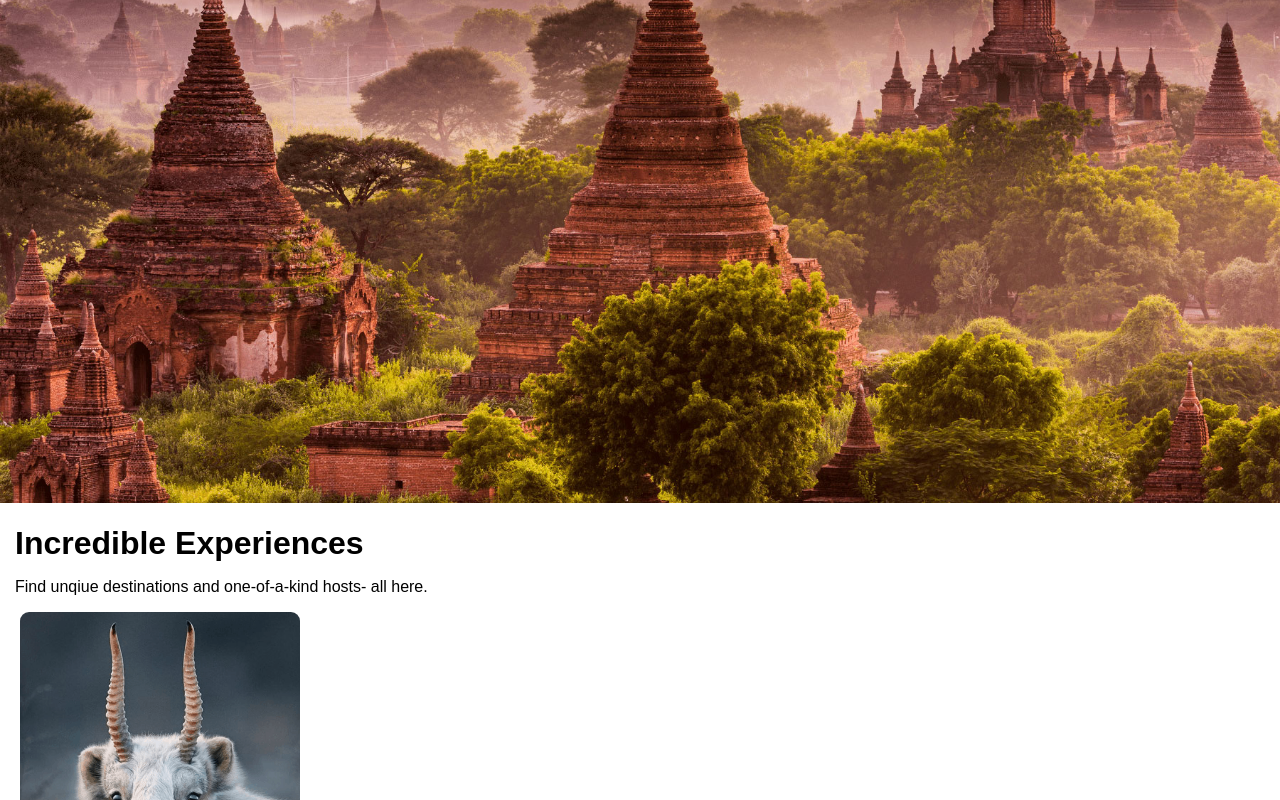
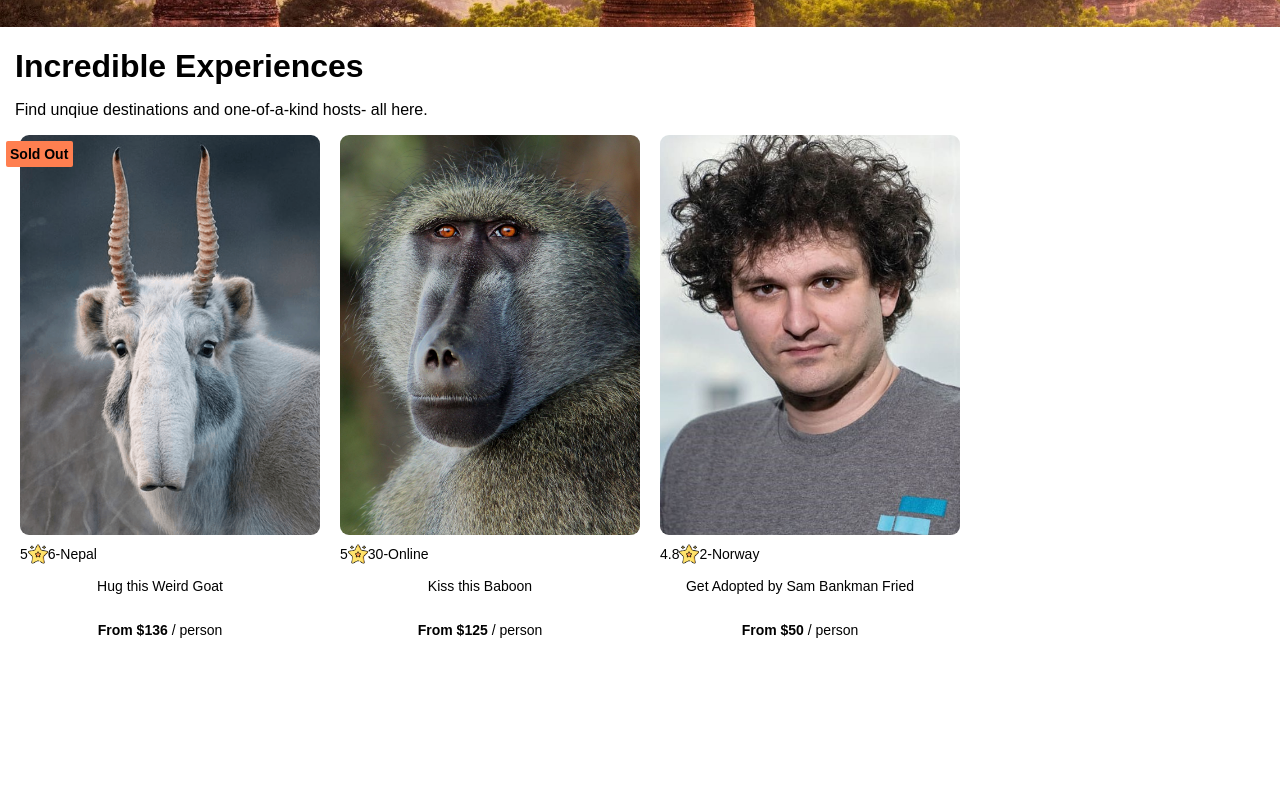
Before and after one commit to sdavidkong/airbnbclone, a React (Create React App) app: page / in a window 1280 px wide. Shown: the part 420-1220 px from the top of the page. After the commit the page ends 1072 px from the top, so only its background shows below. Built offline with nearby package versions, Linux system fonts and the light colour scheme.

Commit message:
cards updates

```diff
--- a/src/App.js
+++ b/src/App.js
@@ -5,22 +5,37 @@
 import Hero from './components/Hero';
 import Card from './components/Card';
 import weirdgoat from "./components/weirdgoat.png"
+import baboon from "./components/Hero"
+
+import data from './components/data';
+console.log(data);
 
 function App() {
+
+  const cards = data.map(item => {
+    return (
+      <Card
+      key = {item.id}
+      img={item.coverImg}
+      rating={item.stats.rating}
+      reviewCount={item.stats.reviewCount}
+      title={item.title}
+      country={item.location}
+      price = {item.price}
+      openSpots = {item.openSpots}
+      />
+    )
+  })
+
+
   return (
     <div className="App">
       <body>
      <Navbar />
      <Hero />
-     <Card
-      img={weirdgoat}
-      rating={4.8}
-      reviewCount="~(6 reviews) "
-      title="Hug this weird goat"
-      country="Nepal"
-      price = {420}
-     />
-
+     <section className="cards-list">
+                {cards}
+            </section>
      </body>
     </div>
   );
--- a/src/components/Card.js
+++ b/src/components/Card.js
@@ -1,15 +1,15 @@
 import React from "react"
-import weirdgoat from "./weirdgoat.png"
 import star from "./star.png"
 
 export default function Card(props) {
     console.log(props)
     return (
         <div className="card">
-            <img src={props.img} className="card-img"></img>
+            {props.openSpots === 0 && <div className="soldoutbadge">Sold Out </div>}
+            <img src={props.img} className="card-img" ></img>
             <div className="cardstats">
                 <span>{props.rating}</span>
-                <img src={star} className="star" />
+                <img src={star} className="star" alt="" />
                 <span>{props.reviewCount}</span>
                 <span> -
                 {props.country}</span>
--- /dev/null
+++ b/src/components/data.js
@@ -0,0 +1,46 @@
+import baboon from "./baboon.jpg"
+import weirdgoat from "./weirdgoat.png"
+import sbf from "./sbf.jpg"
+
+
+export default [
+    {
+        id: 1,
+        title: "Hug this Weird Goat",
+        description: "I will share with you what I call \"Positively Impactful Moments of Disappointment.\" Throughout my career, many of my highest moments only came after setbacks and losses. But learning from those difficult moments is what gave me the ability to rise above them and reach my goals. -Weird Goat",
+        price: 136,
+        coverImg: weirdgoat,
+        stats: {
+            rating: 5.0,
+            reviewCount: 6
+        },
+        location: "Nepal",
+        openSpots: 0,
+    },
+    {
+        id: 2,
+        title: "Kiss this Baboon",
+        description: "Interested in experimenting? For beginners and experienced professionals alike, join us in learning techniques required to leave with memories that'll last a lifetime.",
+        price: 125,
+        coverImg: baboon,
+        stats: {
+            rating: 5.0,
+            reviewCount: 30
+        },
+        location: "Online",
+        openSpots: 27,
+    },
+    {
+        id: 3,
+        title: "Get Adopted by Sam Bankman Fried",
+        description: "Experience the effects of effective altruism firsthand and become the child of Sam Bankman Fried.",
+        price: 50,
+        coverImg: sbf,
+        stats: {
+            rating: 4.8,
+            reviewCount: 2
+        },
+        location: "Norway",
+        openSpots: 3,
+    }
+]
--- a/src/index.css
+++ b/src/index.css
@@ -21,8 +21,9 @@
 
 
 .heroimg {
- max-width: 2000px;
+
  align-self: left;
+
 }
 
 .heroheader{
@@ -40,17 +41,32 @@
   display: flex;
   flex-direction: column;
   text-align: left;
+  ;
 }
 
 .card {
   width: 300px;
   font-size: 14px;
   padding-left: 20px;
+  flex: 0 0 auto;         /* ADD */
+  display: flex;          /* ADD */
+  flex-direction: column;
+  position: relative;
+}
+.cards-list {
+  display: flex;
+  flex-wrap: nowrap;
+  gap: 20px;
+  overflow-x: auto;
 }
 
 .card-img {
-  width: 100%;
+
   border-radius: 9px;
+  margin-bottom: 9px;
+  width:  300px;
+  height: 400px;
+  object-fit: cover;
 }
 
 .cardstats {
@@ -65,3 +81,16 @@
 .bold {
   font-weight: bold;
 }
+
+.soldoutbadge {
+    position: absolute;
+    top: 6px;
+    left: 6px;
+    background-color: coral;
+    padding: 5px;
+    border-radius: 2px;
+    font-weight: bold;
+    padding-left: 4px;
+    text-align: left;
+
+}
```
Also changed, not shown: src/components/myanmar2.jpg, src/components/sbf.jpg (added).
